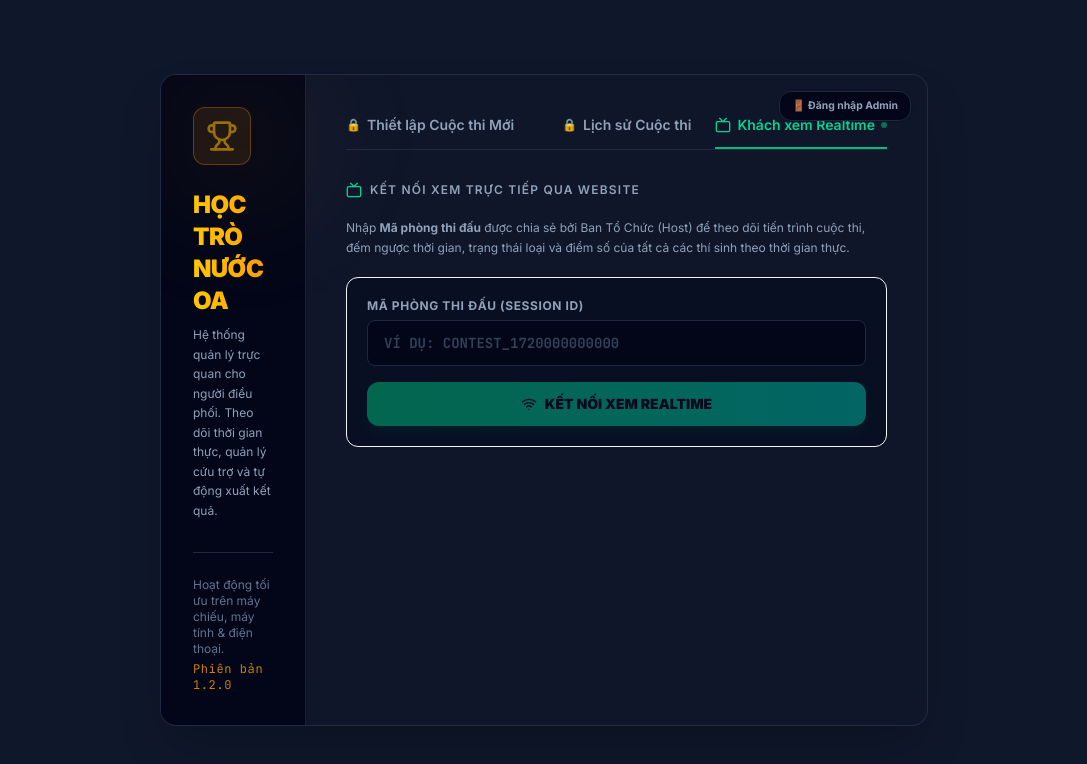
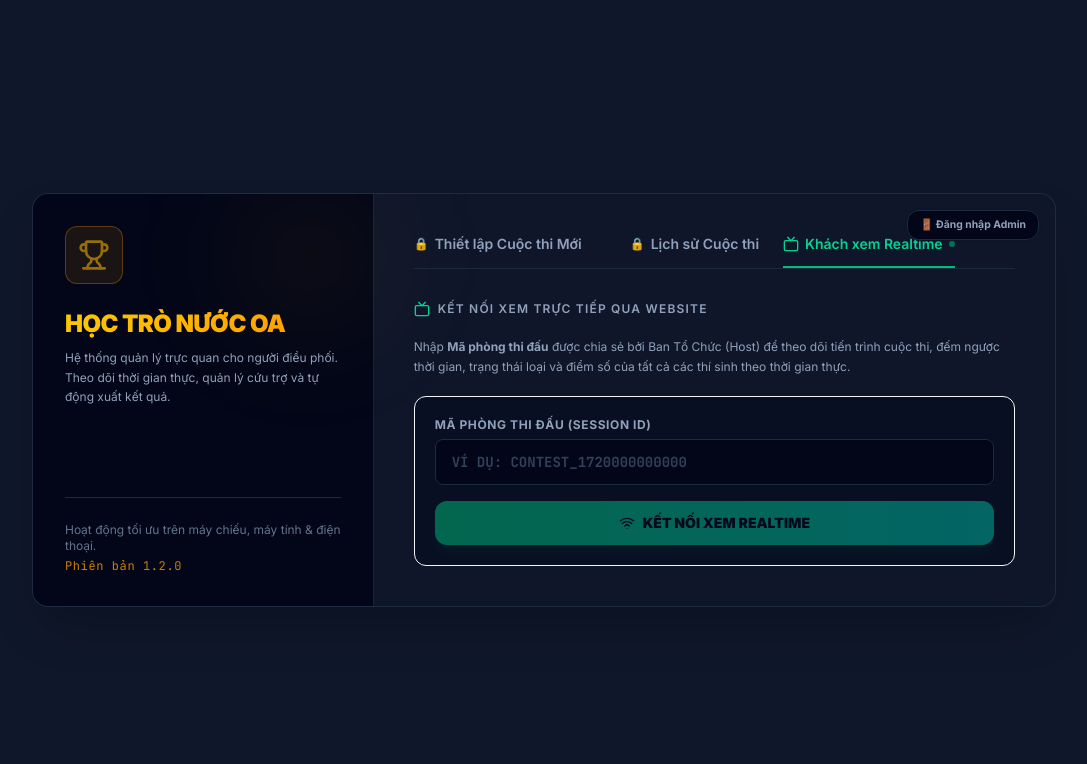
Before and after one commit to atitk10-prog/RCV, a React (Vite) app: page / in a window 1280 px wide. Both pictures are taken after a click on the button "Xem trực tiếp (Chế độ Khán giả)". Shown: the top 764 px of the page, without its empty margins (96-1183 px from the left). Built offline with nearby package versions, Linux system fonts and the light colour scheme.

Commit message:
style: Tăng không gian hiển thị của SetupModal để tránh bị tràn và che khuất nội dung

```diff
--- a/src/components/SetupModal.tsx
+++ b/src/components/SetupModal.tsx
@@ -142,7 +142,7 @@ export default function SetupModal({
 
   return (
     <div className="min-h-screen bg-[#0F172A] flex items-center justify-center py-12 px-4 sm:px-6 lg:px-8 font-sans antialiased text-slate-100">
-      <div className="w-full max-w-3xl bg-slate-900/80 backdrop-blur-xl shadow-2xl rounded-2xl overflow-hidden border border-slate-700/50 flex flex-col md:flex-row">
+      <div className="w-full max-w-5xl bg-slate-900/80 backdrop-blur-xl shadow-2xl rounded-2xl overflow-hidden border border-slate-700/50 flex flex-col md:flex-row">
 
         {/* Sidebar Illustration/Branding */}
         <div className="md:w-1/3 bg-slate-950 p-8 flex flex-col justify-between text-white relative border-r border-slate-800/80">
```
